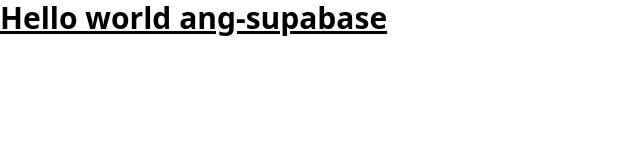
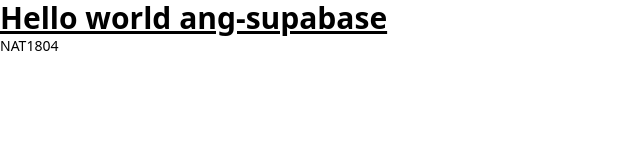
Before and after one commit to NAT1804/ang-supabase, an Angular app: page / in a window 1280 px wide. Shown: the top 160 px of the page, without its empty margins (0-640 px from the left). Built offline with nearby package versions, Linux system fonts and the light colour scheme.

Commit message:
Update code

```diff
--- a/src/app/app.component.html
+++ b/src/app/app.component.html
@@ -1 +1,2 @@
 <div class="text-3xl font-bold underline">Hello world {{ title }}</div>
+<div class="text-sm">NAT1804</div>
```
